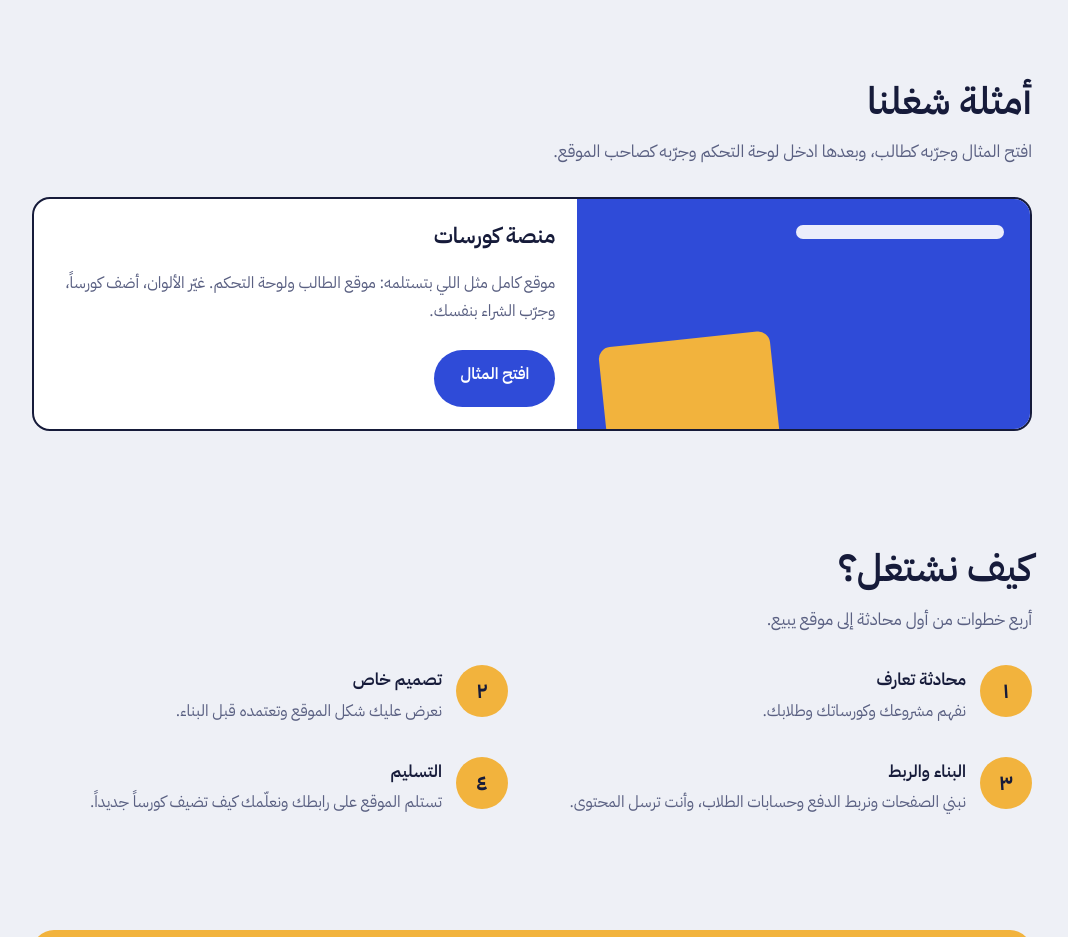
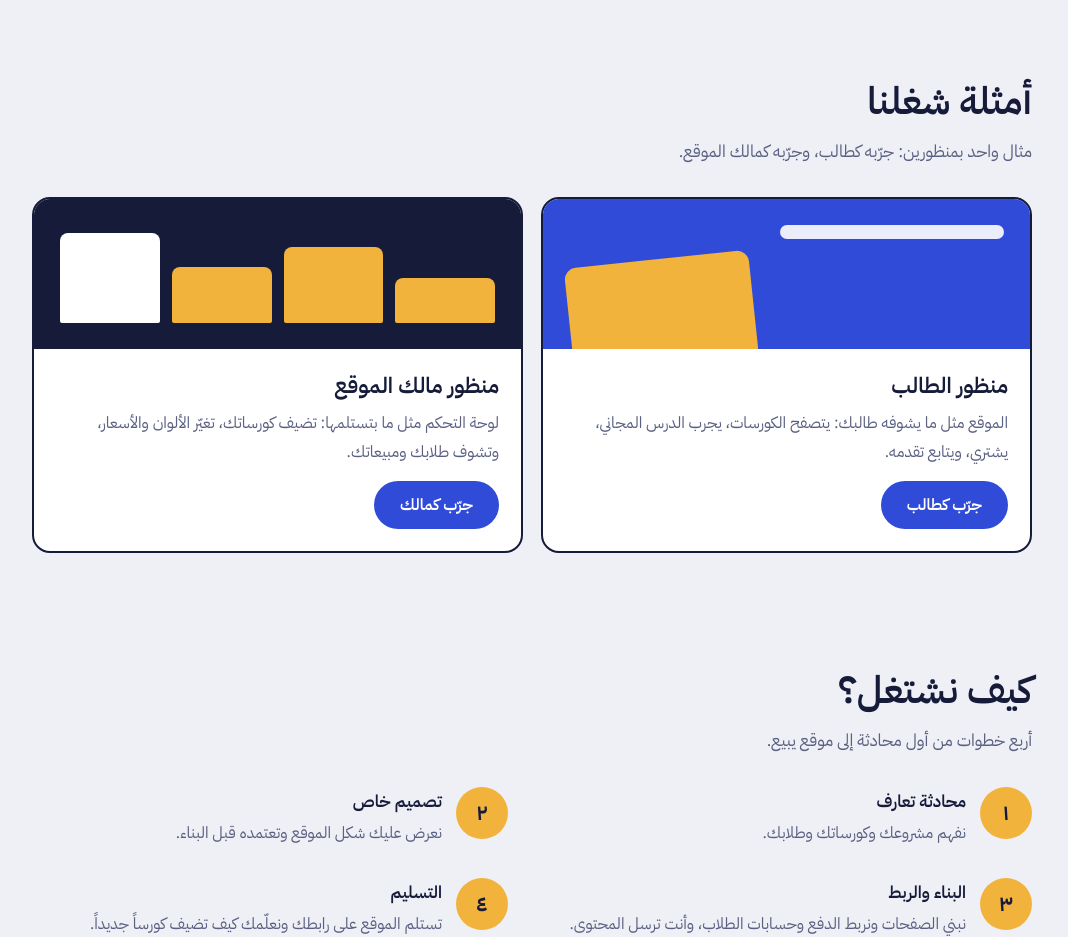
Before and after one commit to norazfalah15-netizen/agency-, a plain HTML site: page index.html in a window 1280 px wide. Shown: the part 2220-3157 px from the top of the page, without its empty margins (108-1176 px from the left). Drawn offline with Linux system fonts and the light colour scheme; a web font is replaced by a local one.

Commit message:
Split the example into student view and owner view with distinct looks
Co-Authored-By: Claude Fable 5.2 <noreply@anthropic.com>
Claude-Session: https://claude.ai/code/session_01YTMMJQuKsTuucDCBdpVWjg

```diff
--- a/index.html
+++ b/index.html
@@ -107,7 +107,12 @@ section{padding:56px 0}
 .ex-txt h3{font-size:22px;font-weight:800}
 .ex-txt p{color:var(--muted);font-size:16px}
 .ex-txt .btn{justify-self:start;margin-top:6px}
-@media(min-width:760px){.ex{grid-template-columns:1fr 1.2fr}.ex-art{min-height:230px}}
+.exs{display:grid;gap:18px}
+@media(min-width:760px){.exs{grid-template-columns:1fr 1fr}}
+.ex-art.own{background:var(--ink);display:flex;align-items:flex-end;gap:12px;padding:26px}
+.ex-art.own::before,.ex-art.own::after{display:none}
+.ex-art.own i{flex:1;background:var(--saffron);border-radius:8px 8px 2px 2px;height:46%}
+.ex-art.own i:nth-child(2){height:78%}.ex-art.own i:nth-child(3){height:58%}.ex-art.own i:nth-child(4){height:92%;background:#fff}
 
 /* steps */
 .steps{list-style:none;counter-reset:s;margin:0;padding:0;display:grid;gap:22px}
@@ -225,13 +230,23 @@ footer{padding-block:26px;color:var(--muted);font-size:14px}
     <section id="work">
       <div class="wrap">
         <h2 class="sec-h">أمثلة شغلنا</h2>
-        <p class="sec-p">افتح المثال وجرّبه كطالب، وبعدها ادخل لوحة التحكم وجرّبه كصاحب الموقع.</p>
-        <div class="ex">
-          <div class="ex-art" aria-hidden="true"></div>
-          <div class="ex-txt">
-            <h3>منصة كورسات</h3>
-            <p>موقع كامل مثل اللي بتستلمه: موقع الطالب ولوحة التحكم. غيّر الألوان، أضف كورساً، وجرّب الشراء بنفسك.</p>
-            <a class="btn btn-main" href="demo.html">افتح المثال</a>
+        <p class="sec-p">مثال واحد بمنظورين: جرّبه كطالب، وجرّبه كمالك الموقع.</p>
+        <div class="exs">
+          <div class="ex">
+            <div class="ex-art" aria-hidden="true"></div>
+            <div class="ex-txt">
+              <h3>منظور الطالب</h3>
+              <p>الموقع مثل ما يشوفه طالبك: يتصفح الكورسات، يجرب الدرس المجاني، يشتري، ويتابع تقدمه.</p>
+              <a class="btn btn-main" href="demo.html">جرّب كطالب</a>
+            </div>
+          </div>
+          <div class="ex">
+            <div class="ex-art own" aria-hidden="true"><i></i><i></i><i></i><i></i></div>
+            <div class="ex-txt">
+              <h3>منظور مالك الموقع</h3>
+              <p>لوحة التحكم مثل ما بتستلمها: تضيف كورساتك، تغيّر الألوان والأسعار، وتشوف طلابك ومبيعاتك.</p>
+              <a class="btn btn-main" href="demo.html#admin">جرّب كمالك</a>
+            </div>
           </div>
         </div>
       </div>
```
Also changed, not shown: demo.html (+15 -3 lines).
